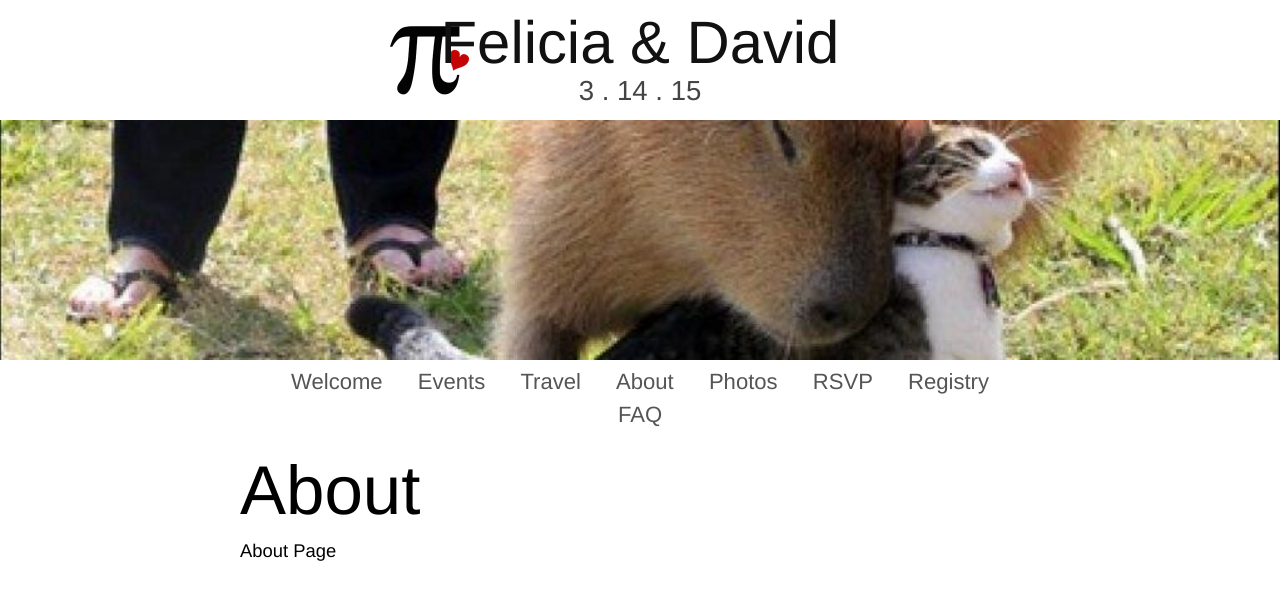
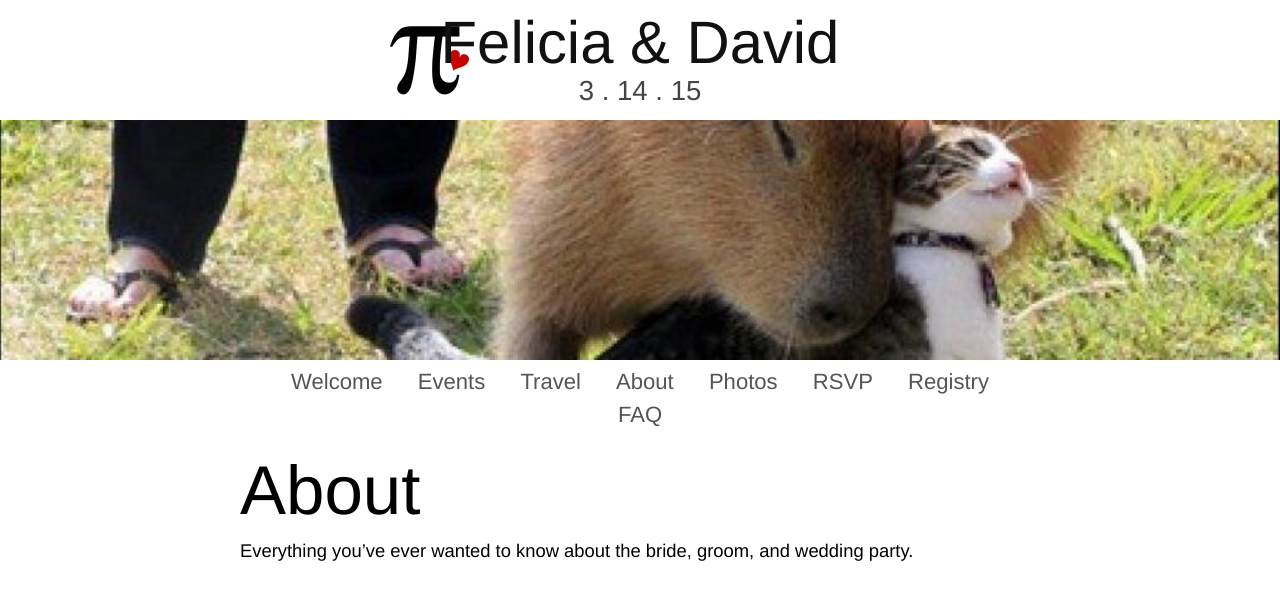
Before and after one commit to dnschnur/piday.github.com, a Jekyll site: the page built from about/index.md, in a window 1280 px wide. Shown: the top 600 px of the page. Built offline with Jekyll 4.4.1, drawn with Linux system fonts in a browser that asks for light colours; nearby versions of some CDN libraries.

Commit message:
Updated the about index.

```diff
--- a/about/index.md
+++ b/about/index.md
@@ -4,4 +4,4 @@ layout: default
 
 ## About ##
 
-About Page
+Everything you’ve ever wanted to know about the bride, groom, and wedding party.
```
